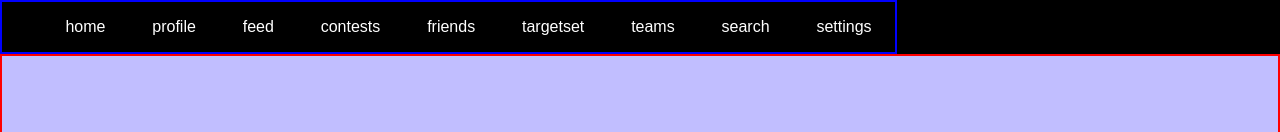
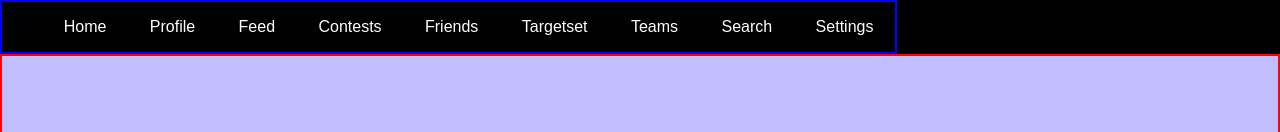
Before and after one commit to anuj10ee/miniproject, a React (Create React App) app in the folder client/: page /login in a window 1280 px wide. Shown: the top 132 px of the page. Built offline with nearby package versions, Linux system fonts and the light colour scheme.

Commit message:
link instead of a

```diff
--- a/client/src/App.js
+++ b/client/src/App.js
@@ -22,7 +22,7 @@ function App() {
       <Routes>
         <Route exact path="/" element={<Temp />}></Route>
         <Route exact path="/login" element={<Login />}></Route>
-        <Route exact path="/profile" element={<Profile name="anuj"/>}></Route>
+        <Route exact path="/profile" element={<Profile name="anuj" />}></Route>
         {/* <Route path="./login">
         <Login/>
       </Route> */}
@@ -31,7 +31,6 @@ function App() {
         <Route path="/home" element={<Home />}></Route>
         <Route path="/logout" element={<Logout />}></Route>
         <Route path="/editOptions" element={<Edit />}></Route>
-
       </Routes>
 
       {/* <h1>Register</h1>
--- a/client/src/components/Navbar/Navbar.jsx
+++ b/client/src/components/Navbar/Navbar.jsx
@@ -1,6 +1,7 @@
 import React from "react";
 import "./navbar.css";
 import Home from "../Home/home";
+import { Link } from "react-router-dom";
 
 function Navbar() {
   return (
@@ -9,22 +10,36 @@ function Navbar() {
         <div className="left">
           <ul className="outer">
             <li className="inner">
-              <a href="./home" className="home">home</a>
+              <Link to="/home">Home</Link>
             </li>
             <li className="inner">
-              <a href="./profile" className="profile">profile</a>
+              <Link to="/profile">Profile</Link>
             </li>
             <li className="inner">
-            <a href="./feed" className="feed">feed</a>
+              <Link to="/feed">Feed</Link>
             </li>
             <li className="inner">
-            <a href="./contests" className="contests">contests</a>
+              <Link to="/contests">Contests</Link>
             </li>
-            <li className="inner"><a href="./friends" className="friends">friends</a></li>
-            <li className="inner"><a href="./targetset" className="targetset">targetset</a></li>
-            <li className="inner"><a href="./teams" className="teams">teams</a></li>
-            <li className="inner"><a href="./search" className="search">search</a></li>
-            <li className="inner"><a href="./settings" className="settings">settings</a></li>
+            <li className="inner">
+              {" "}
+              <Link to="/friends">Friends</Link>
+            </li>
+            <li className="inner">
+              {" "}
+              <Link to="/targetset">Targetset</Link>
+            </li>
+            <li className="inner">
+            <Link to ="/teams">Teams</Link>
+
+            </li>
+            <li className="inner">
+            <Link to ="/search">Search</Link>
+
+            </li>
+            <li className="inner">
+            <Link to ="/settings">Settings</Link>
+            </li>
           </ul>
         </div>
         <div className="right"></div>
```
Also changed, not shown: 1 other file (tests, documents, lock files or other folders).
